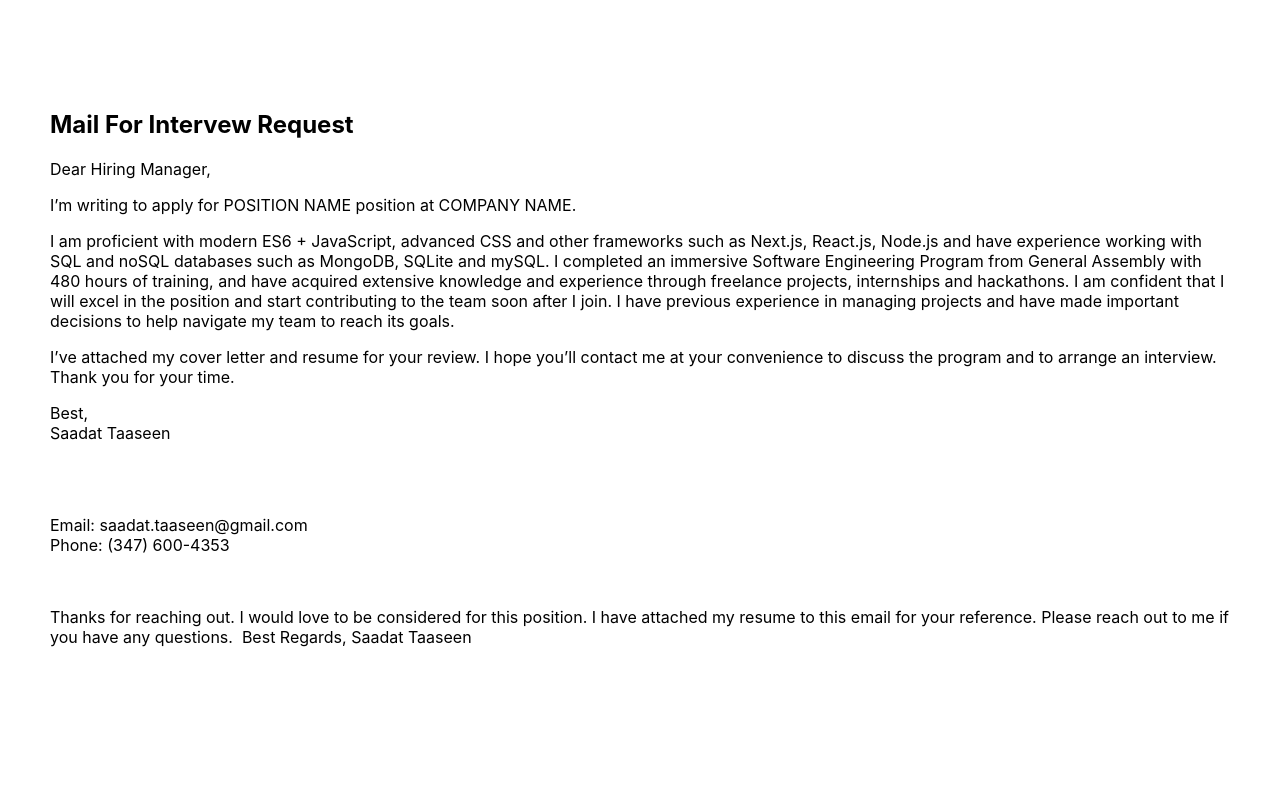
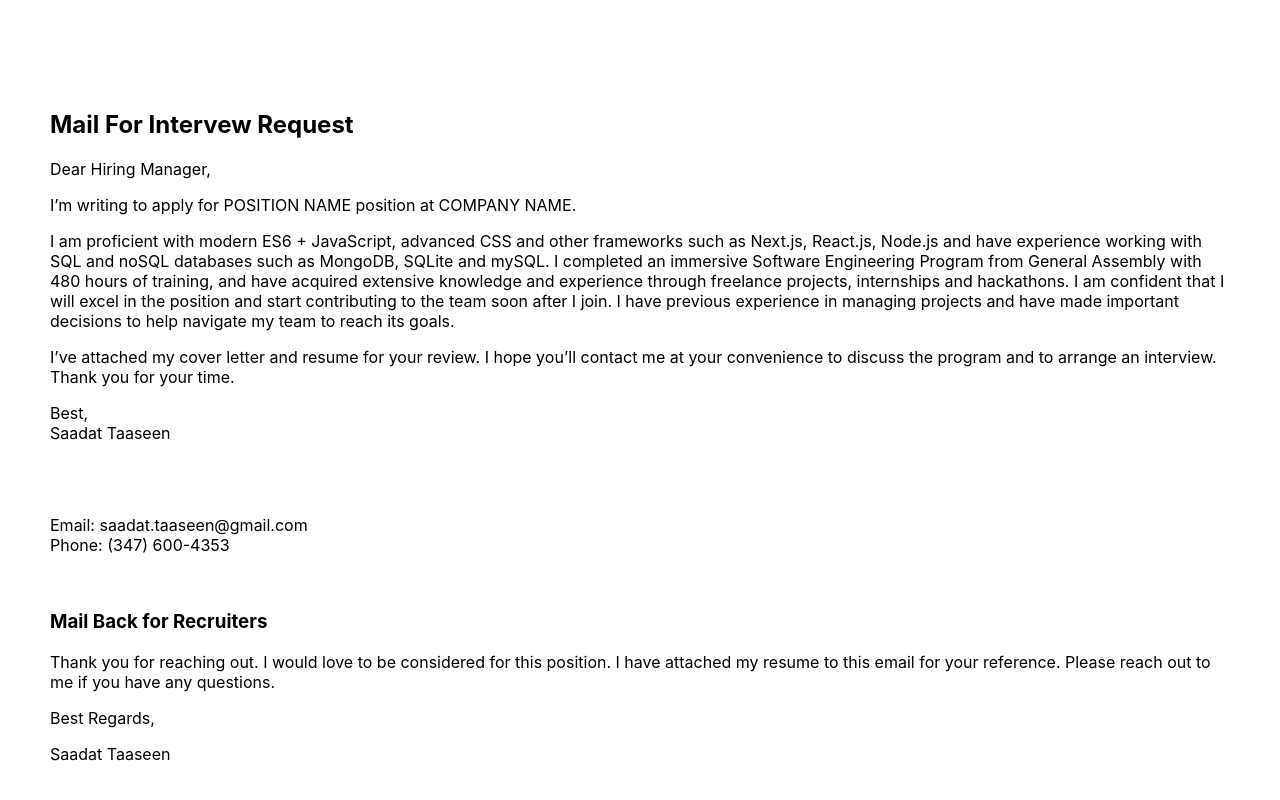
Before and after one commit to Taaseen71/CoverLetterCreator, a React (Create React App) app: page / in a window 1280 px wide. Shown: the part 1801-2601 px from the top of the page. Before the commit the page ends 2534 px from the top, so only its background shows below. Built offline with nearby package versions, Linux system fonts and the light colour scheme.

Commit message:
fixed white spaces

```diff
--- a/src/components/MailForInterviewRequest.jsx
+++ b/src/components/MailForInterviewRequest.jsx
@@ -9,10 +9,11 @@ function MailForInterviewRequest({ positionName, companyName }) {
   const para3 = "I’ve attached my cover letter and resume for your review. I hope you’ll contact me at your convenience to discuss the program and to arrange an interview. Thank you for your time."
 
   const mailBackForRecruiters = `
-Thanks for reaching out. I would love to be considered for this position. I have attached my resume to this email for your reference. Please reach out to me if you have any questions.
-Best Regards,
-Saadat Taaseen
+Thank you for reaching out. I would love to be considered for this position. I have attached my resume to this email for your reference. Please reach out to me if you have any questions.
 `
+
+
+
   return (
     <div>
       <br />
@@ -32,9 +33,12 @@ Saadat Taaseen
       Phone: (347) 600-4353
       </p>
       <br />
-      <p>
-        {mailBackForRecruiters}
-      </p>
+      <div>
+        <h3>Mail Back for Recruiters</h3>
+        <p>{mailBackForRecruiters}</p>
+        <p>Best Regards,</p>
+        <p>Saadat Taaseen</p>
+      </div>
       <br />
     </div>
   )
```
